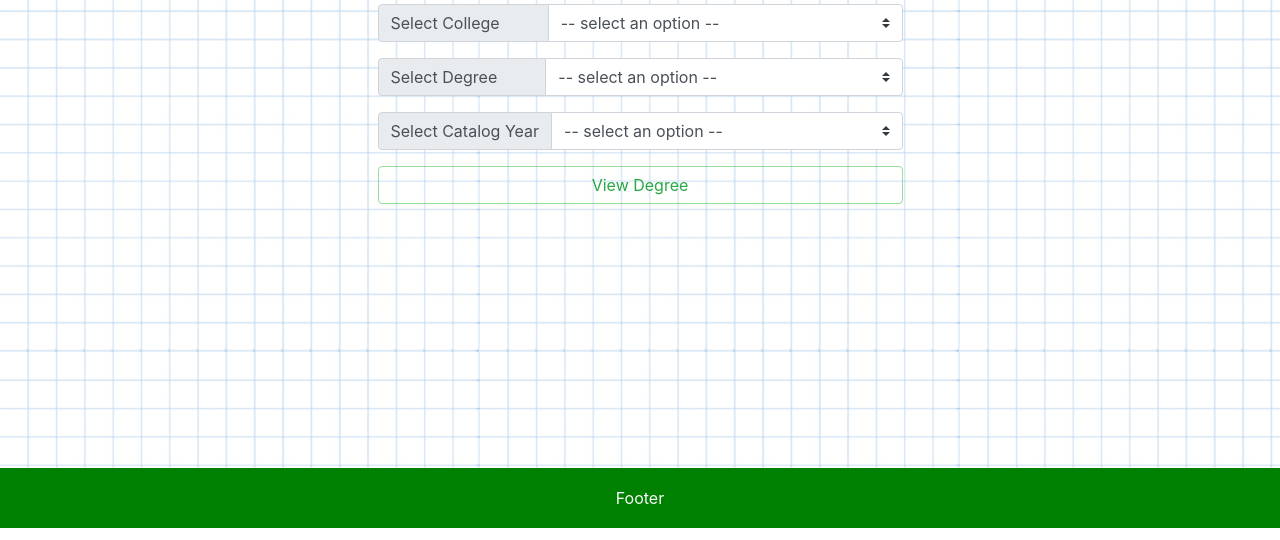
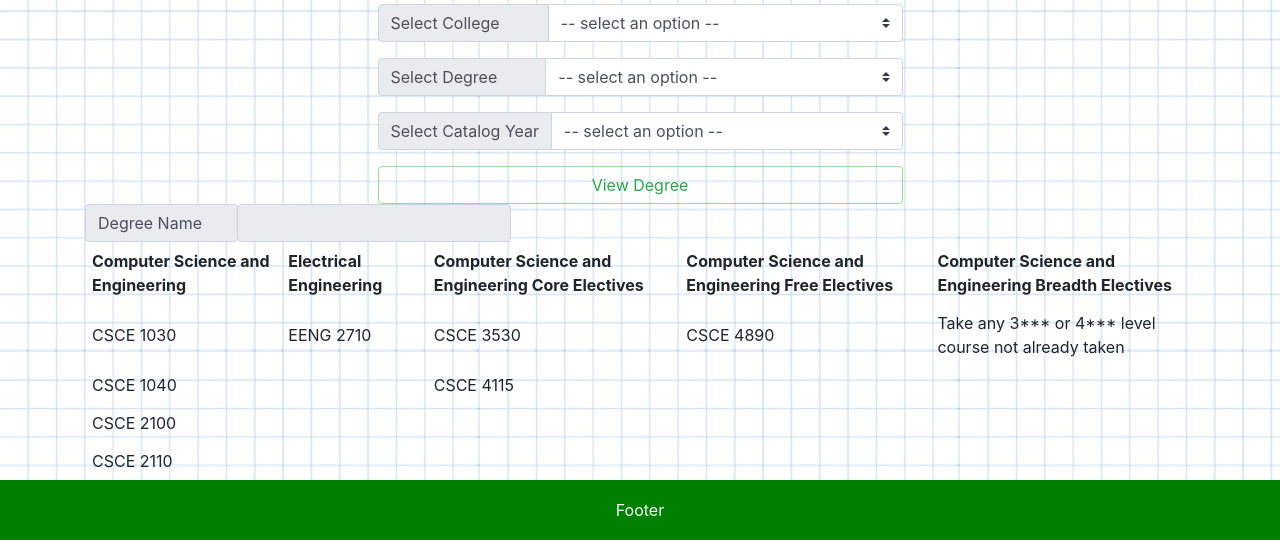
Before and after one commit to CSCE-4901-Capstone-Group-CacheMoney/College-of-Engineering-Degree-Plan-App, a Django app: page /administration/view-degree/ in a window 1280 px wide. Shown: the part 272-812 px from the top of the page. Run offline with Django 3.2, Linux system fonts and the light colour scheme; some libraries are stand-ins or nearby versions.

Commit message:
Updated Resource drop down to view only since we're leaving it as a static html page for now. Left drop down option coded in case they are need in the future.

```diff
--- a/src/templates/administration/degree-plans/view-degree.html
+++ b/src/templates/administration/degree-plans/view-degree.html
@@ -9,6 +9,7 @@
   .select2-container--default .select2-selection--single {
     padding-bottom: 2.2em;
   }
+  th, td{ padding: 7px;}
 </style>
 
 <div class="container">
@@ -64,6 +65,42 @@
     </div>
     <div class="row">
       <!-- where results can go -->
+      <!---->
+      <div class="input-group-prepend">
+        <span class="input-group-text" style="padding-right: 2.2em;" id="inputGroup-sizing-default-1">Degree Name</span>
+      </div>
+      <!----->
+      <div class="page-header text-center">
+        <input id="view-degree-name" type="text" readonly class="form-control" aria-label="Default" aria-describedby="inputGroup-sizing-default-1">
+      </div>
+      <table>
+        <tr>
+          <th>Computer Science and Engineering</th>
+          <th>Electrical Engineering</th>
+          <th>Computer Science and Engineering Core Electives</th>
+          <th>Computer Science and Engineering Free Electives</th>
+          <th>Computer Science and Engineering Breadth Electives</th>
+        </tr>
+        <tr>
+          <td>CSCE 1030</td>
+          <td>EENG 2710</td>
+          <td>CSCE 3530</td>
+          <td>CSCE 4890</td>
+          <td>Take any 3*** or 4*** level course not already taken</td>
+        </tr>
+        <tr>
+          <td>CSCE 1040</td>
+          <td></td>
+          <td>CSCE 4115</td>
+        </tr>
+        <tr>
+          <td>CSCE 2100</td>
+        </tr>
+        <tr>
+          <td>CSCE 2110</td>
+        </tr>
+      </table>
+
     </div>
 </div>
 
--- a/src/templates/administration/navbar.html
+++ b/src/templates/administration/navbar.html
@@ -72,9 +72,9 @@
 		      <a class="btn btn-outline-success dropdown-toggle" href="#" data-toggle="dropdown" role="button">Resources</a>
 		      <div class="dropdown-menu">
 		        <a class="dropdown-item" href="/administration/view-resource/">View</a>
-		        <a class="dropdown-item" href="/administration/edit-resource/">Edit</a>
-		        <a class="dropdown-item" href="/administration/add-resource/">Add</a>
-		        <a class="dropdown-item" href="/administration/remove-resource/">Remove</a>
+		        <a class="dropdown-item d-none" href="/administration/edit-resource/">Edit</a>
+		        <a class="dropdown-item d-none" href="/administration/add-resource/">Add</a>
+		        <a class="dropdown-item d-none" href="/administration/remove-resource/">Remove</a>
 		      </div>
 		    </li>
 
```
Also changed, not shown: src/degrees/migrations/0001_initial.py (deleted), src/degrees/migrations/0002_auto_20200317_0938.py (deleted), src/degrees/migrations/0003_auto_20200317_1156.py (deleted), src/degrees/migrations/0004_remove_degree_collegeof.py (deleted), src/degrees/migrations/0005_degree_collegename.py (deleted), src/degrees/migrations/0006_auto_20200317_1449.py (deleted), src/degrees/migrations/0007_auto_20200317_1457.py (deleted), src/degrees/migrations/0008_degree_collegename.py (deleted), src/degrees/migrations/0009_auto_20200317_1725.py (deleted), src/degrees/migrations/0010_auto_20200317_2355.py (deleted), src/degrees/migrations/0011_remove_degree_collegename.py (deleted), src/degrees/migrations/0012_degree_collegename.py (deleted), src/degrees/migrations/0013_degree_specialty.py (deleted), src/degrees/migrations/__init__.py (deleted).
